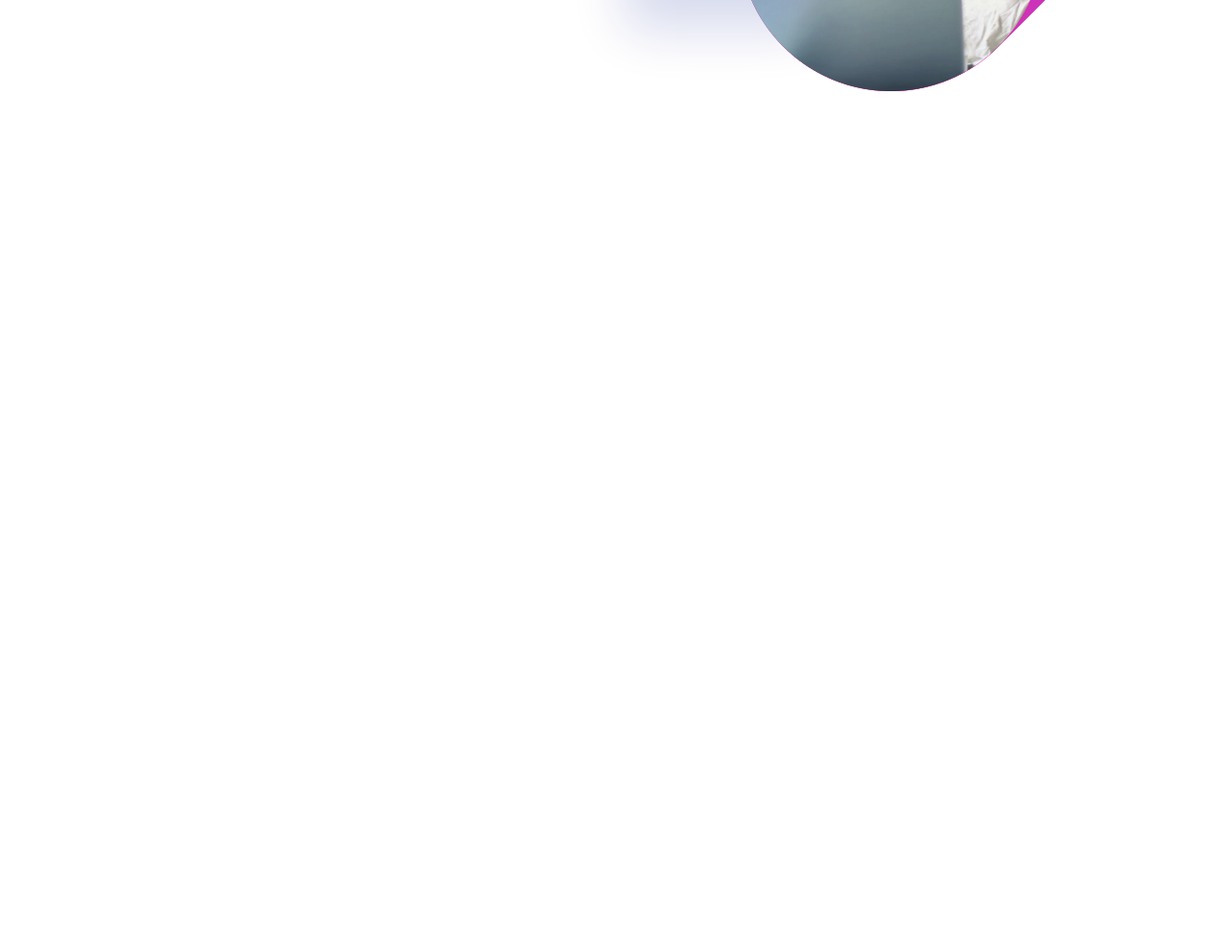
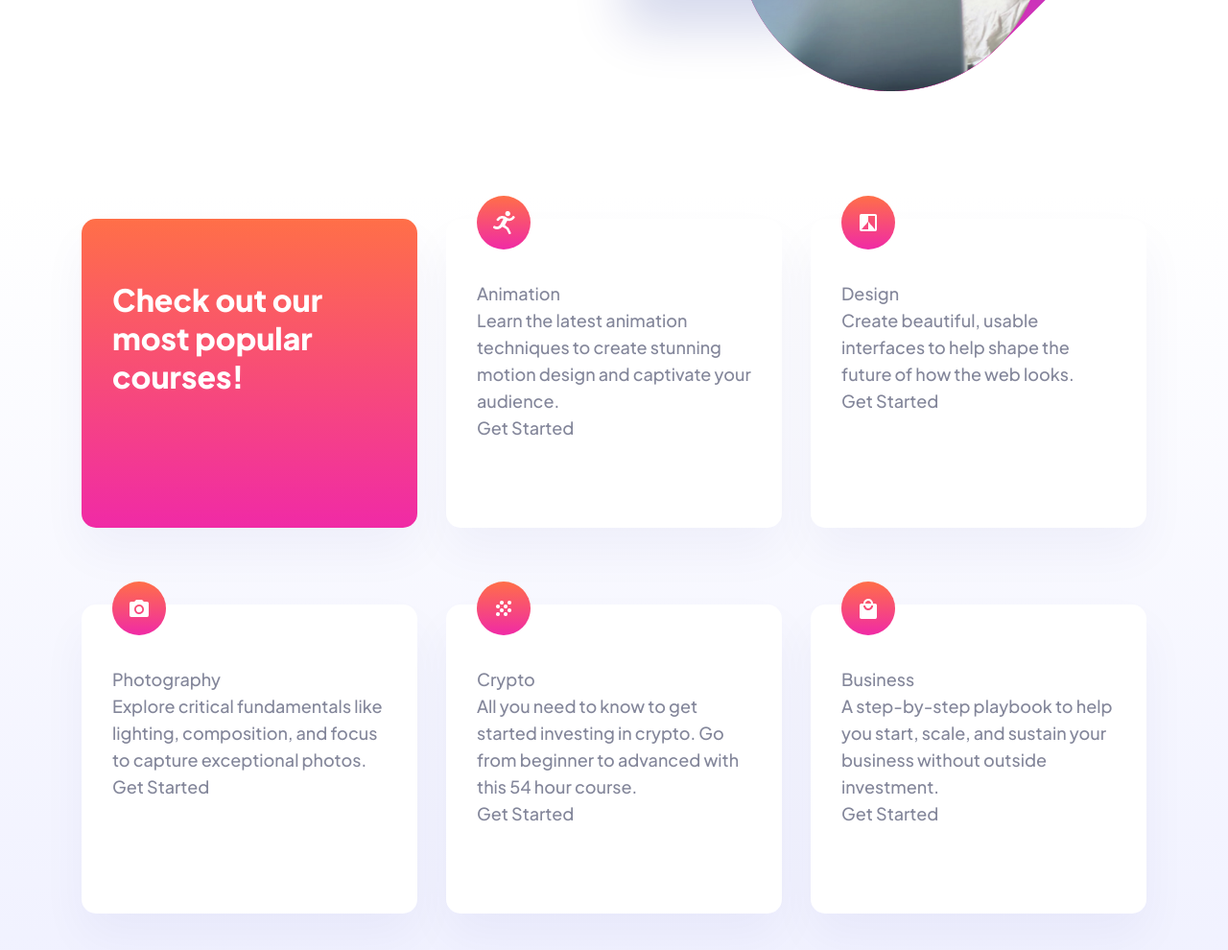
Before and after one commit to a1exanders0n/skilled-courses_landing_page_2022, a plain HTML site: page index.html in a window 1280 px wide. Shown: the part 632-1622 px from the top of the page at 96% size. Before the commit the page ends 836 px from the top, so only its background shows below. Drawn offline with Linux system fonts and the light colour scheme.

Commit message:
section done

```diff
--- a/css/style.css
+++ b/css/style.css
@@ -148,3 +148,55 @@ color: #13183F;
     right: -118px;
     top: 103px;
 }
+
+.courses {
+    min-width: 888px;
+    background: linear-gradient(180deg, #FFFFFF 0%, #F0F1FF 100%);
+    padding-top: 24px;
+}
+.container {
+}
+.courses__inner {
+    display: flex;
+    justify-content: space-between;
+    flex-wrap: wrap;
+}
+.courses__card {
+    width: 350px;
+    height: 322px;
+    margin-bottom: 80px;
+    background: #FFFFFF;
+    box-shadow: 0px 25px 50px rgba(6, 22, 141, 0.0442381);
+    border-radius: 15px;
+    padding: 64px 32px;
+    position: relative;
+}
+.first_card {
+    background: linear-gradient(180deg, #FF6F48 0%, #F02AA6 100%);
+}
+.first-card-title {
+    font-weight: 800;
+    font-size: 32px;
+    line-height: 40px;
+    color: #FFFFFF;
+
+}
+.card__icon {
+    background: linear-gradient(180deg, #FF6F48 0%, #F02AA6 100%);
+    width: 56px;
+    height: 56px;
+    border-radius: 50%;
+    display: flex;
+    align-items: center;
+    justify-content: center;
+    /* margin-top: -24px; */
+    position: absolute;
+    left: 32px;
+    top: -24px;
+}
+.card__title {
+}
+.card__text {
+}
+.card__btn {
+}
--- a/index.html
+++ b/index.html
@@ -47,7 +47,51 @@
             </section>
             <section class="courses">
                 <div class="container">
-
+                    <div class="courses__inner">
+                        <div class="courses__card first_card">
+                            <div class="first-card-title">Check out our most popular courses!</div>
+                        </div>
+                        <div class="courses__card">
+                            <div class="card__icon">
+                                <img src="images/icon_1.png" alt=""></src>
+                            </div>
+                            <div class="card__title">Animation</div>
+                            <div class="card__text">Learn the latest animation techniques to create stunning motion design and captivate your audience.</div>
+                            <div class="card__btn">Get Started</div>
+                        </div>
+                        <div class="courses__card">
+                            <div class="card__icon">
+                                <img src="images/icon_2.png" alt=""></src>
+                            </div>
+                            <div class="card__title">Design</div>
+                            <div class="card__text">Create beautiful, usable interfaces to help shape the future of how the web looks.</div>
+                            <div class="card__btn">Get Started</div>
+                        </div>
+                        <div class="courses__card">
+                            <div class="card__icon">
+                                <img src="images/icon_3.png" alt=""></src>
+                            </div>
+                            <div class="card__title">Photography</div>
+                            <div class="card__text">Explore critical fundamentals like lighting, composition, and focus to capture exceptional photos.</div>
+                            <div class="card__btn">Get Started</div>
+                        </div>
+                        <div class="courses__card">
+                            <div class="card__icon">
+                                <img src="images/icon_4.png" alt=""></src>
+                            </div>
+                            <div class="card__title">Crypto</div>
+                            <div class="card__text">All you need to know to get started investing in crypto. Go from beginner to advanced with this 54 hour course.</div>
+                            <div class="card__btn">Get Started</div>
+                        </div>
+                        <div class="courses__card">
+                            <div class="card__icon">
+                                <img src="images/icon_5.png" alt=""></src>
+                            </div>
+                            <div class="card__title">Business</div>
+                            <div class="card__text">A step-by-step playbook to help you start, scale, and sustain your business without outside investment.</div>
+                            <div class="card__btn">Get Started</div>
+                        </div>
+                    </div>
                 </div>
             </section>
         </main>
```
Also changed, not shown: images/icon_1.png (added), images/icon_2.png (added), images/icon_3.png (added), images/icon_4.png (added), images/icon_5.png (added), 2 other files.
